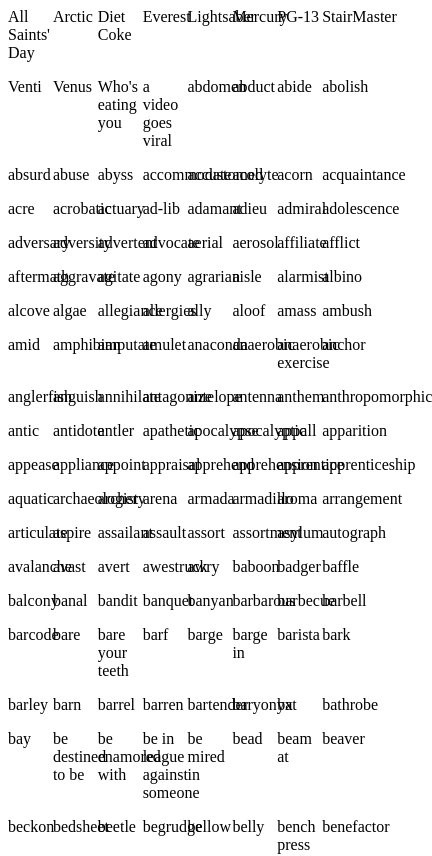
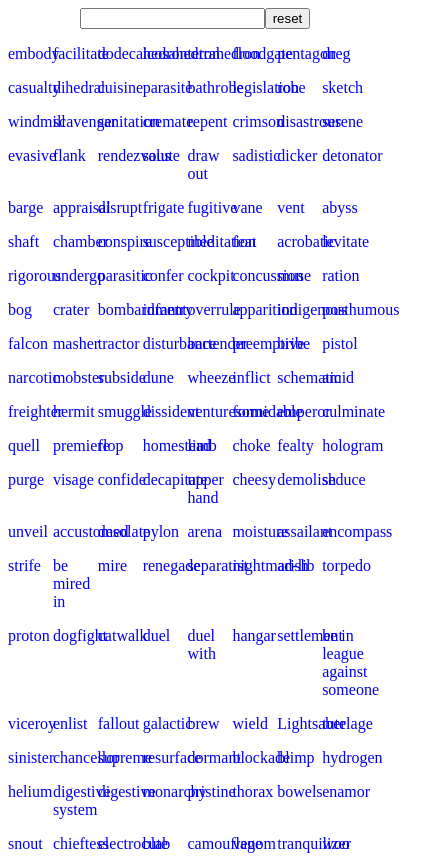
Before and after one commit to zhoujingking/dictionary, a Vue app: page / in a window 390 px wide. Shown: the top 856 px of the page, 432 px wide, since content can reach past the window. Built offline with nearby package versions, Linux system fonts and the light colour scheme.

Commit message:
mobile support

```diff
--- a/index.html
+++ b/index.html
@@ -4,7 +4,7 @@
     <meta charset="UTF-8">
     <link rel="icon" href="/favicon.ico">
     <meta name="viewport" content="width=device-width, initial-scale=1.0">
-    <title>Vite App</title>
+    <title>Dict</title>
   </head>
   <body>
     <div id="app"></div>
--- a/src/App.vue
+++ b/src/App.vue
@@ -1,12 +1,27 @@
 <script setup>
-import { onMounted, ref } from 'vue';
+import { computed, onMounted, ref } from 'vue';
 import { getWordList } from './rest';
 import Word from './component/Word.vue'
 
-const wordList = ref([]);
+const wordList = ref([])
+const searchText = ref('')
+
+const finalWordList = computed(() => {
+  if (!searchText.value) {
+    return wordList.value;
+  }
+  return wordList.value.filter(item => {
+    const reg = new RegExp(searchText.value, 'ig');
+    return reg.test(item.word) || reg.test(item.trans)
+  })
+})
+
+const onReset = () => {
+  searchText.value = ''
+}
 
 onMounted(() => {
-  getWordList(true).then(list => {
+  getWordList().then(list => {
     wordList.value = list;
   })
 })
@@ -14,16 +29,39 @@ onMounted(() => {
 </script>
 
 <template>
+  <div class="filter">
+    <input type="text" v-model="searchText"> <button @click="onReset">reset</button>
+  </div>
   <div class="container">
-    <Word v-for="(word, index) in wordList" :key="index" :data="word"></Word>
+    <Word v-for="(word, index) in finalWordList" :key="index" :data="word"></Word>
   </div>
 
 </template>
 
 <style scoped>
+.filter {
+  display: flex;
+  justify-content: center;
+  position: sticky;
+  top: 0;
+  margin-bottom: 16px;
+}
 .container {
   display: grid;
   grid-template-columns: repeat(8, 12%);
   row-gap: 16px;
 }
+
+@media print {
+  .filter {
+    display: none;
+  }
+}
+
+@media screen and (min-width: 400px){
+  .container {
+    font-size: 22px;
+    grid-template-columns: repeat(2, 50%);
+  }
+}
 </style>
--- a/src/component/Word.vue
+++ b/src/component/Word.vue
@@ -1,8 +1,9 @@
 <template>
-  <span>
-    <span class="word">{{ data.word }}</span>
-    <!-- <span class="phone">/ {{ data.usphone }} /</span> -->
-  </span>
+  <div>
+    <a class="word" :href="`https://www.oxfordlearnersdictionaries.com/definition/english/${data.word}`" target="_blank">{{ data.word }}</a>
+    <!-- <div class="phone">/ {{ data.usphone }} /</div> -->
+    <!-- <div class="trans">/ {{ data.trans }} /</div> -->
+  </div>
 </template>
 
 <script setup>
@@ -13,9 +14,8 @@ const props = defineProps(['data']);
 
 <style lang="css" scoped>
 .word {
-
+  text-decoration: none;
 }
-
 .phone {
   margin: 0 12px;
 }
```
